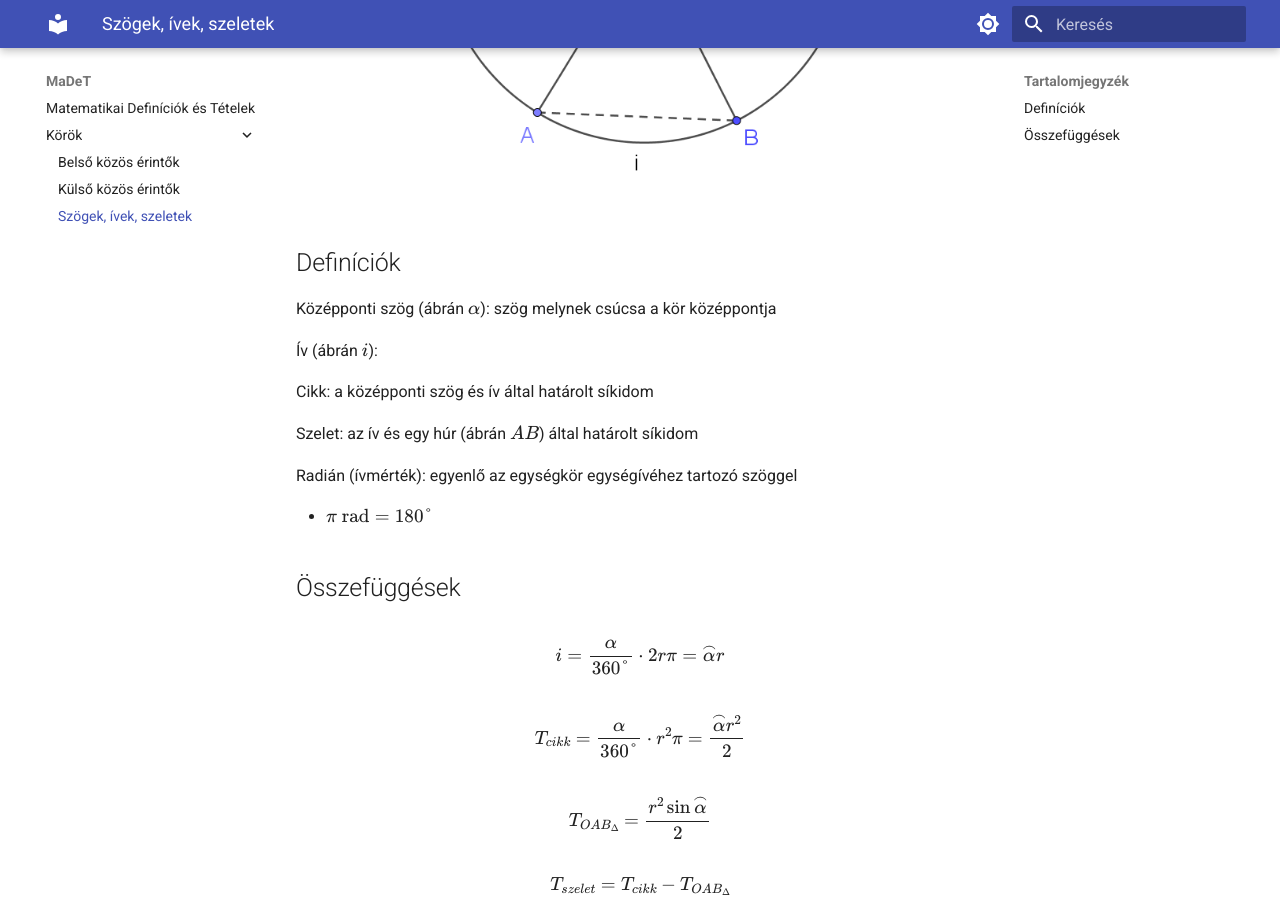
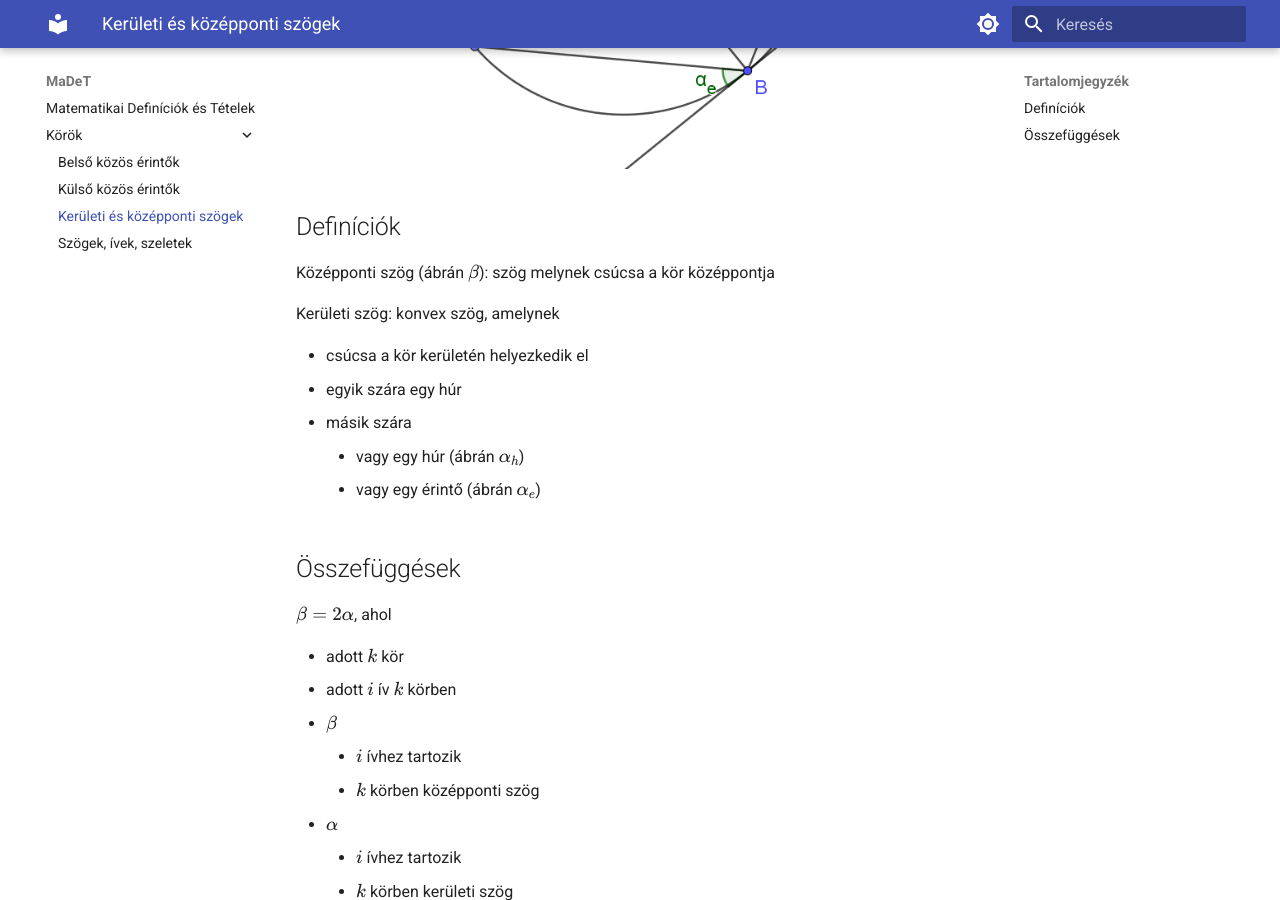
Before and after one commit to Error-42/madet, an MkDocs documentation site: the page built from docs/körök/szögek.md, in a window 1280 px wide and 900 px high, scrolled down 475 px. Built offline with MkDocs 1.6.1 and Material for MkDocs 9.7.7, drawn with Linux system fonts in a browser that asks for light colours; some of the changed text lies outside the part shown.

Commit message:
added "kerületi és kp.ponti sz.", modified naming

```diff
--- a/docs/körök/szögek.md
+++ b/docs/körök/szögek.md
@@ -1,27 +1,28 @@
-# Szögek, ívek, szeletek
+# Kerületi és középponti szögek
 
-![](imgs/szögek.png)
+![](imgs/kerületi-és-középponti-szögek.png)
 
 ## Definíciók
 
-Középponti szög (ábrán $\alpha$): szög melynek csúcsa a kör középpontja
+Középponti szög (ábrán $\beta$): szög melynek csúcsa a kör középpontja
 
-Ív (ábrán $i$):
+Kerületi szög: konvex szög, amelynek
 
-Cikk: a középponti szög és ív által határolt síkidom
-
-Szelet: az ív és egy húr (ábrán $AB$) által határolt síkidom
-
-Radián (ívmérték): egyenlő az egységkör egységívéhez tartozó szöggel
-
-- $\pi \text{ rad} = 180°$
+- csúcsa a kör kerületén helyezkedik el
+- egyik szára egy húr
+- másik szára
+    - vagy egy húr (ábrán $\alpha_h$)
+    - vagy egy érintő (ábrán $\alpha_e$)
 
 ## Összefüggések
 
-$$ i = \frac{\alpha}{360°} \cdot 2r\pi = \overset{\frown}{\alpha}r $$
+$\beta = 2\alpha$, ahol
 
-$$ T_{cikk} = \frac{\alpha}{360°} \cdot r^2\pi = \frac{\overset{\frown}{\alpha}r^2}{2} $$
-
-$$ T_{OAB_\Delta} = \frac{r^2\sin \overset{\frown}{\alpha}}{2} $$
-
-$$ T_{szelet} = T_{cikk} - T_{OAB_\Delta} $$
+- adott $k$ kör
+- adott $i$ ív $k$ körben
+- $\beta$
+    - $i$ ívhez tartozik
+    - $k$ körben középponti szög
+- $\alpha$
+    - $i$ ívhez tartozik
+    - $k$ körben kerületi szög
```
Also changed, not shown: docs/körök/ív.md (added, +27 -0 lines), docs/körök/imgs/kerületi-és-középponti-szögek.png (added), docs/körök/imgs/ív.png (renamed from docs/körök/imgs/szögek.png), 3 other files.
